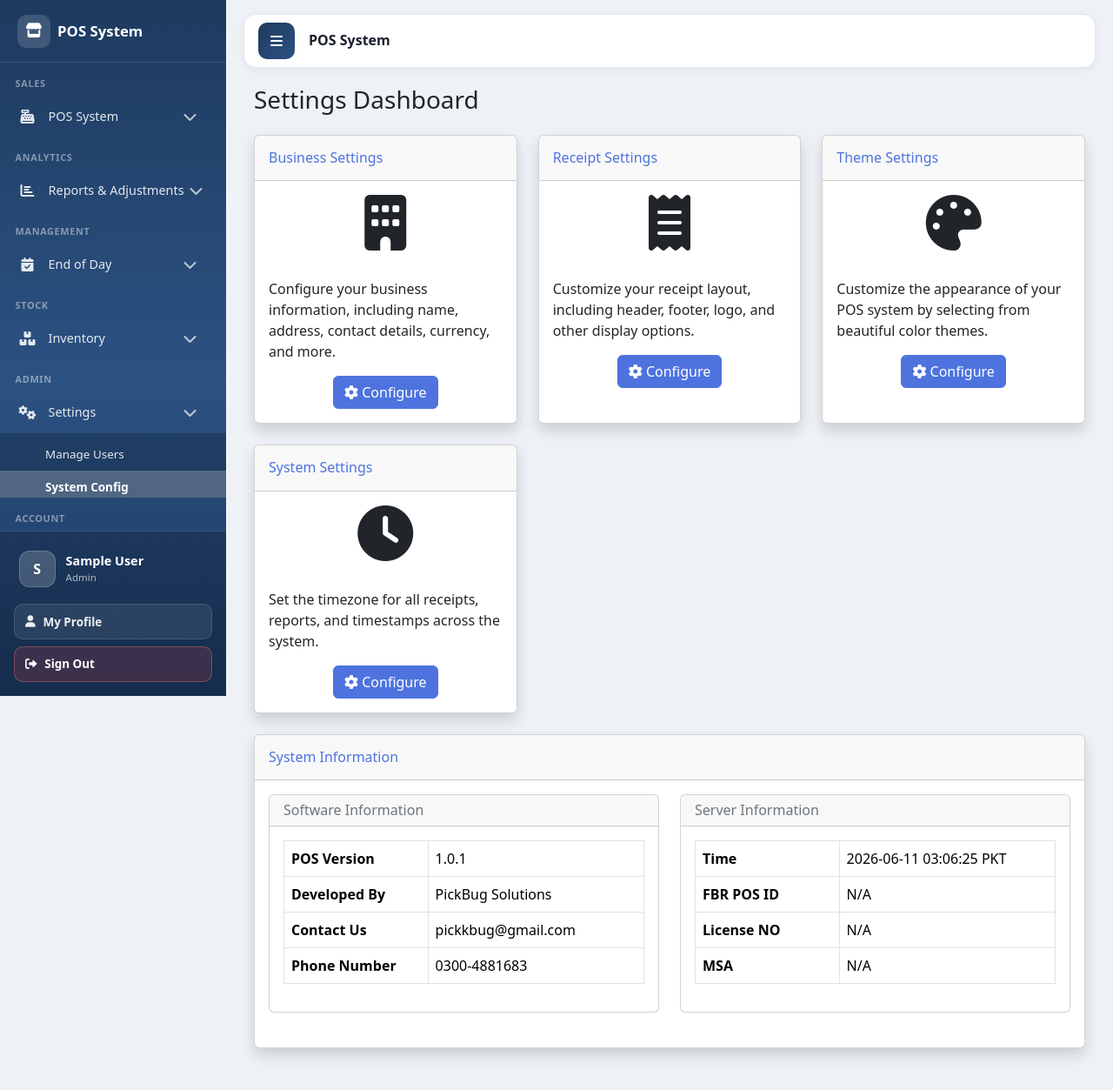
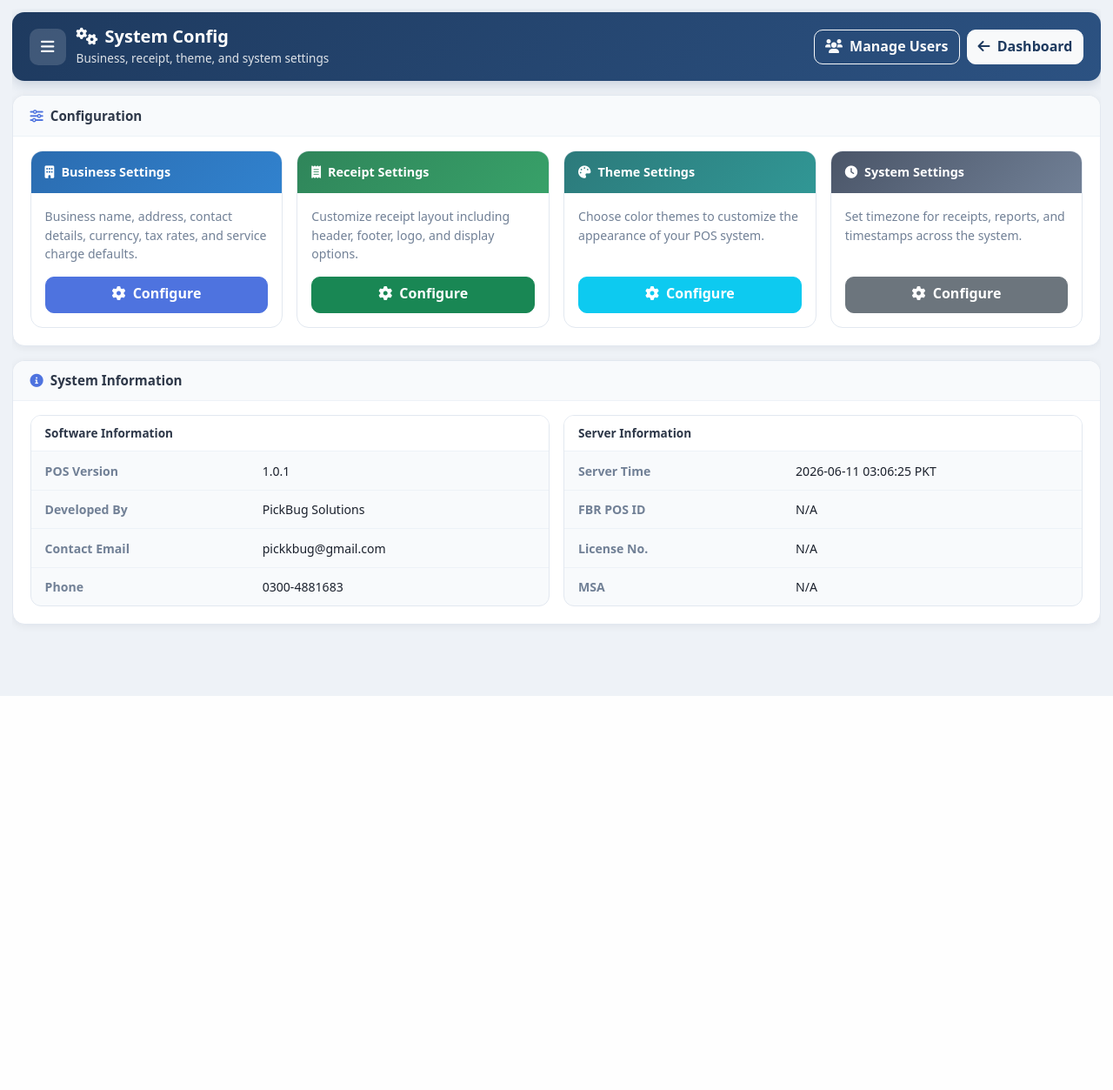
Before and after one commit to memsa771-hub/Pb-pos-active, a Django app: page /settings/ in a window 1280 px wide. Shown: the whole page at 87% size. After the commit the page ends 800 px from the top, so only its background shows below. Run offline with Django 4.2, Linux system fonts and the light colour scheme; the visitor is signed in with stand-in values (Sample User, id 1); data that the repository does not hold is empty; some libraries are stand-ins or nearby versions.

Commit message:
Redesign Manage Users and System Config pages to match the modern navy admin layout.
Co-authored-by: Cursor <cursoragent@cursor.com>

```diff
--- a/posapp/templates/posapp/settings/dashboard.html
+++ b/posapp/templates/posapp/settings/dashboard.html
@@ -1,161 +1,250 @@
 {% extends 'posapp/base.html' %}
 
-{% block title %}Settings Dashboard{% endblock %}
+{% block title %}System Config{% endblock %}
+{% block body_class %}focus-page{% endblock %}
+
+{% block extra_css %}
+{% include 'posapp/partials/admin_page_styles.html' %}
+<style>
+    .settings-config-grid {
+        display: grid;
+        grid-template-columns: repeat(auto-fill, minmax(280px, 1fr));
+        gap: 1rem;
+        padding: 1rem 1.25rem 1.25rem;
+    }
+
+    .settings-config-card {
+        border: 1px solid #e2e8f0;
+        border-radius: 14px;
+        overflow: hidden;
+        background: #fff;
+        display: flex;
+        flex-direction: column;
+        transition: transform 0.15s ease, box-shadow 0.15s ease;
+    }
+
+    .settings-config-card:hover {
+        transform: translateY(-2px);
+        box-shadow: 0 8px 20px rgba(15, 23, 42, 0.08);
+    }
+
+    .settings-config-card-header {
+        padding: 0.85rem 1rem;
+        font-size: 0.9rem;
+        font-weight: 700;
+        color: #fff;
+    }
+
+    .settings-config-card-header.primary { background: linear-gradient(135deg, #2b6cb0, #3182ce); }
+    .settings-config-card-header.success { background: linear-gradient(135deg, #2f855a, #38a169); }
+    .settings-config-card-header.info { background: linear-gradient(135deg, #2c7a7b, #319795); }
+    .settings-config-card-header.secondary { background: linear-gradient(135deg, #4a5568, #718096); }
+
+    .settings-config-card-body {
+        padding: 1rem;
+        flex: 1;
+        color: #718096;
+        font-size: 0.88rem;
+    }
+
+    .settings-config-card-footer {
+        padding: 0 1rem 1rem;
+    }
+
+    .settings-config-card-footer .btn {
+        width: 100%;
+        border-radius: 10px;
+        font-weight: 600;
+        min-height: 42px;
+    }
+
+    .settings-info-grid {
+        display: grid;
+        grid-template-columns: repeat(auto-fit, minmax(300px, 1fr));
+        gap: 1rem;
+        padding: 1rem 1.25rem 1.25rem;
+    }
+
+    .settings-info-panel {
+        background: #f8fafc;
+        border: 1px solid #e2e8f0;
+        border-radius: 12px;
+        overflow: hidden;
+    }
+
+    .settings-info-panel h3 {
+        margin: 0;
+        padding: 0.75rem 1rem;
+        font-size: 0.85rem;
+        font-weight: 700;
+        color: #2d3748;
+        background: #fff;
+        border-bottom: 1px solid #edf2f7;
+    }
+
+    .settings-info-table {
+        width: 100%;
+        margin: 0;
+        font-size: 0.88rem;
+    }
+
+    .settings-info-table th,
+    .settings-info-table td {
+        padding: 0.7rem 1rem;
+        border-bottom: 1px solid #edf2f7;
+        vertical-align: middle;
+    }
+
+    .settings-info-table th {
+        width: 42%;
+        color: #718096;
+        font-weight: 600;
+        background: transparent;
+    }
+
+    .settings-info-table td {
+        color: #1a202c;
+        font-weight: 500;
+    }
+
+    .settings-info-table tr:last-child th,
+    .settings-info-table tr:last-child td {
+        border-bottom: none;
+    }
+</style>
+{% endblock %}
 
 {% block content %}
-<div class="container-fluid">
-    <!-- Page Heading -->
-    <div class="d-sm-flex align-items-center justify-content-between mb-4">
-        <h1 class="h3 mb-0 text-gray-800">Settings Dashboard</h1>
+<div class="container-fluid admin-page">
+    <div class="focus-toolbar">
+        <div class="focus-toolbar-left">
+            <button type="button" class="focus-menu-btn" id="focusMenuToggle" title="Menu">
+                <i class="fas fa-bars"></i>
+            </button>
+            <div>
+                <h1><i class="fas fa-cogs me-2"></i>System Config</h1>
+                <p>Business, receipt, theme, and system settings</p>
+            </div>
+        </div>
+        <div class="focus-toolbar-actions">
+            <a href="{% url 'user_list' %}" class="btn btn-outline-light">
+                <i class="fas fa-users me-1"></i> Manage Users
+            </a>
+            <a href="{% url 'dashboard' %}" class="btn btn-light">
+                <i class="fas fa-arrow-left me-1"></i> Dashboard
+            </a>
+        </div>
     </div>
 
-    <div class="row">
-        <!-- Business Settings Card -->
-        <div class="col-xl-4 col-md-6 mb-4">
-            <div class="card shadow h-100">
-                <div class="card-header py-3">
-                    <h6 class="m-0 font-weight-bold text-primary">Business Settings</h6>
+    <div class="admin-panel">
+        <div class="admin-panel-header">
+            <h2><i class="fas fa-sliders-h me-2 text-primary"></i>Configuration</h2>
+        </div>
+        <div class="settings-config-grid">
+            <div class="settings-config-card">
+                <div class="settings-config-card-header primary">
+                    <i class="fas fa-building me-2"></i>Business Settings
                 </div>
-                <div class="card-body">
-                    <div class="text-center mb-3">
-                        <i class="fas fa-building fa-4x text-gray-300 mb-3"></i>
-                    </div>
-                    <p>Configure your business information, including name, address, contact details, currency, and more.</p>
-                    <div class="text-center">
-                        <a href="{% url 'business_settings' %}" class="btn btn-primary">
-                            <i class="fas fa-cog"></i> Configure
-                        </a>
-                    </div>
+                <div class="settings-config-card-body">
+                    Business name, address, contact details, currency, tax rates, and service charge defaults.
+                </div>
+                <div class="settings-config-card-footer">
+                    <a href="{% url 'business_settings' %}" class="btn btn-primary">
+                        <i class="fas fa-cog me-1"></i> Configure
+                    </a>
                 </div>
             </div>
-        </div>
 
-        <!-- Receipt Settings Card -->
-        <div class="col-xl-4 col-md-6 mb-4">
-            <div class="card shadow h-100">
-                <div class="card-header py-3">
-                    <h6 class="m-0 font-weight-bold text-primary">Receipt Settings</h6>
+            <div class="settings-config-card">
+                <div class="settings-config-card-header success">
+                    <i class="fas fa-receipt me-2"></i>Receipt Settings
                 </div>
-                <div class="card-body">
-                    <div class="text-center mb-3">
-                        <i class="fas fa-receipt fa-4x text-gray-300 mb-3"></i>
-                    </div>
-                    <p>Customize your receipt layout, including header, footer, logo, and other display options.</p>
-                    <div class="text-center">
-                        <a href="{% url 'receipt_settings' %}" class="btn btn-primary">
-                            <i class="fas fa-cog"></i> Configure
-                        </a>
-                    </div>
+                <div class="settings-config-card-body">
+                    Customize receipt layout including header, footer, logo, and display options.
+                </div>
+                <div class="settings-config-card-footer">
+                    <a href="{% url 'receipt_settings' %}" class="btn btn-success">
+                        <i class="fas fa-cog me-1"></i> Configure
+                    </a>
                 </div>
             </div>
-        </div>
 
-        <!-- Theme Settings Card -->
-        <div class="col-xl-4 col-md-6 mb-4">
-            <div class="card shadow h-100">
-                <div class="card-header py-3">
-                    <h6 class="m-0 font-weight-bold text-primary">Theme Settings</h6>
+            <div class="settings-config-card">
+                <div class="settings-config-card-header info">
+                    <i class="fas fa-palette me-2"></i>Theme Settings
                 </div>
-                <div class="card-body">
-                    <div class="text-center mb-3">
-                        <i class="fas fa-palette fa-4x text-gray-300 mb-3"></i>
-                    </div>
-                    <p>Customize the appearance of your POS system by selecting from beautiful color themes.</p>
-                    <div class="text-center">
-                        <a href="{% url 'theme_settings' %}" class="btn btn-primary">
-                            <i class="fas fa-cog"></i> Configure
-                        </a>
-                    </div>
+                <div class="settings-config-card-body">
+                    Choose color themes to customize the appearance of your POS system.
+                </div>
+                <div class="settings-config-card-footer">
+                    <a href="{% url 'theme_settings' %}" class="btn btn-info text-white">
+                        <i class="fas fa-cog me-1"></i> Configure
+                    </a>
                 </div>
             </div>
-        </div>
 
-        <!-- System Settings Card -->
-        <div class="col-xl-4 col-md-6 mb-4">
-            <div class="card shadow h-100">
-                <div class="card-header py-3">
-                    <h6 class="m-0 font-weight-bold text-primary">System Settings</h6>
+            <div class="settings-config-card">
+                <div class="settings-config-card-header secondary">
+                    <i class="fas fa-clock me-2"></i>System Settings
                 </div>
-                <div class="card-body">
-                    <div class="text-center mb-3">
-                        <i class="fas fa-clock fa-4x text-gray-300 mb-3"></i>
-                    </div>
-                    <p>Set the timezone for all receipts, reports, and timestamps across the system.</p>
-                    <div class="text-center">
-                        <a href="{% url 'system_settings' %}" class="btn btn-primary">
-                            <i class="fas fa-cog"></i> Configure
-                        </a>
-                    </div>
+                <div class="settings-config-card-body">
+                    Set timezone for receipts, reports, and timestamps across the system.
+                </div>
+                <div class="settings-config-card-footer">
+                    <a href="{% url 'system_settings' %}" class="btn btn-secondary">
+                        <i class="fas fa-cog me-1"></i> Configure
+                    </a>
                 </div>
             </div>
         </div>
     </div>
 
-    <!-- System Information Card -->
-    <div class="card shadow mb-4">
-        <div class="card-header py-3">
-            <h6 class="m-0 font-weight-bold text-primary">System Information</h6>
+    <div class="admin-panel">
+        <div class="admin-panel-header">
+            <h2><i class="fas fa-info-circle me-2 text-primary"></i>System Information</h2>
         </div>
-        <div class="card-body">
-            <div class="row">
-                <div class="col-md-6">
-                    <div class="card mb-4">
-                        <div class="card-header">
-                            <h6 class="m-0 font-weight-bold text-secondary">Software Information</h6>
-                        </div>
-                        <div class="card-body">
-                            <table class="table table-bordered">
-                                <tr>
-                                    <th style="width: 40%">POS Version</th>
-                                    <td>1.0.1</td>
-                                </tr>
-                                <tr>
-                                    <th>Developed By</th>
-                                    <td>PickBug Solutions</td>
-                                </tr>
-                                <tr>
-                                    <th>Contact Us</th>
-                                    <td>pickkbug@gmail.com</td>
-                                </tr>
-                                <tr>
-                                    <th>Phone Number</th>
-                                    <td>0300-4881683</td>
-                                </tr>
-                            </table>
-                        </div>
-                    </div>
-                </div>
-                <div class="col-md-6">
-                    <div class="card mb-4">
-                        <div class="card-header">
-                            <h6 class="m-0 font-weight-bold text-secondary">Server Information</h6>
-                        </div>
-                        <div class="card-body">
-                            <table class="table table-bordered">
-                                <tr>
-                                    <th style="width: 40%"> Time</th>
-                                    <td>{{ server_time }}</td>
-                                </tr>
-
-                                <tr>
-                                    <th>FBR POS ID</th>
-                                    <td>N/A</td>
-                                </tr>
-                                <tr>
-                                    <th>License NO</th>
-                                    <td>N/A</td>
-                                </tr>
-
-                                <tr>
-                                    <th>MSA</th>
-                                    <td>N/A</td>
-                                </tr>
-
-
-                            </table>
-                        </div>
-                    </div>
-                </div>
+        <div class="settings-info-grid">
+            <div class="settings-info-panel">
+                <h3>Software Information</h3>
+                <table class="settings-info-table">
+                    <tr>
+                        <th>POS Version</th>
+                        <td>1.0.1</td>
+                    </tr>
+                    <tr>
+                        <th>Developed By</th>
+                        <td>PickBug Solutions</td>
+                    </tr>
+                    <tr>
+                        <th>Contact Email</th>
+                        <td>pickkbug@gmail.com</td>
+                    </tr>
+                    <tr>
+                        <th>Phone</th>
+                        <td>0300-4881683</td>
+                    </tr>
+                </table>
+            </div>
+            <div class="settings-info-panel">
+                <h3>Server Information</h3>
+                <table class="settings-info-table">
+                    <tr>
+                        <th>Server Time</th>
+                        <td>{{ server_time }}</td>
+                    </tr>
+                    <tr>
+                        <th>FBR POS ID</th>
+                        <td>N/A</td>
+                    </tr>
+                    <tr>
+                        <th>License No.</th>
+                        <td>N/A</td>
+                    </tr>
+                    <tr>
+                        <th>MSA</th>
+                        <td>N/A</td>
+                    </tr>
+                </table>
             </div>
         </div>
     </div>
```
Also changed, not shown: posapp/templates/posapp/users/user_list.html (+101 -102 lines).
